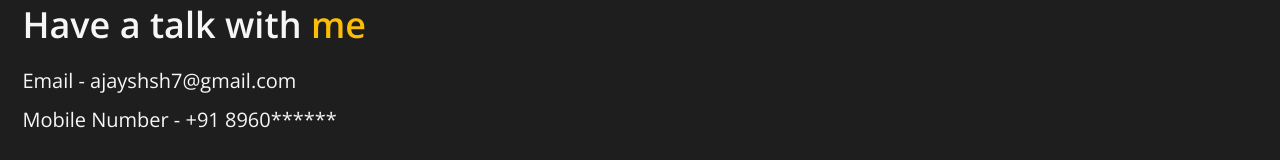
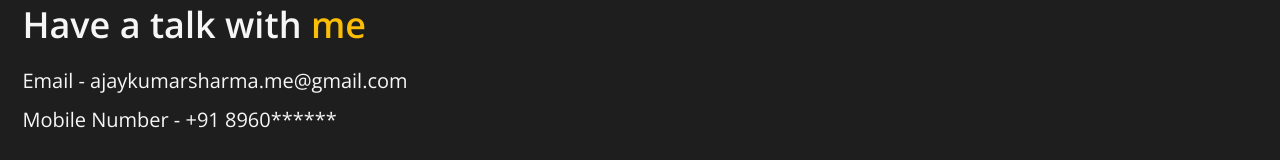
Before and after one commit to ajayshsh7/portfolio, a React (Vite) app: page / in a window 1280 px wide. Shown: the part 4269-4429 px from the top of the page. Built offline with nearby package versions, Linux system fonts and the light colour scheme.

Commit message:
Changing email id

```diff
--- a/src/components/Contact.jsx
+++ b/src/components/Contact.jsx
@@ -40,7 +40,7 @@ const Contact = () => {
         </div>
       <div className="social">
         <h2 className='socialH'>Have a talk with <span className="span">me</span></h2>
-        <p>Email - ajayshsh7@gmail.com</p>
+        <p>Email - ajaykumarsharma.me@gmail.com</p>
         <p>Mobile Number - +91 8960******</p>
         <div className="links">
           <svg className='linkedin' viewBox="0 0 448 512">
```
